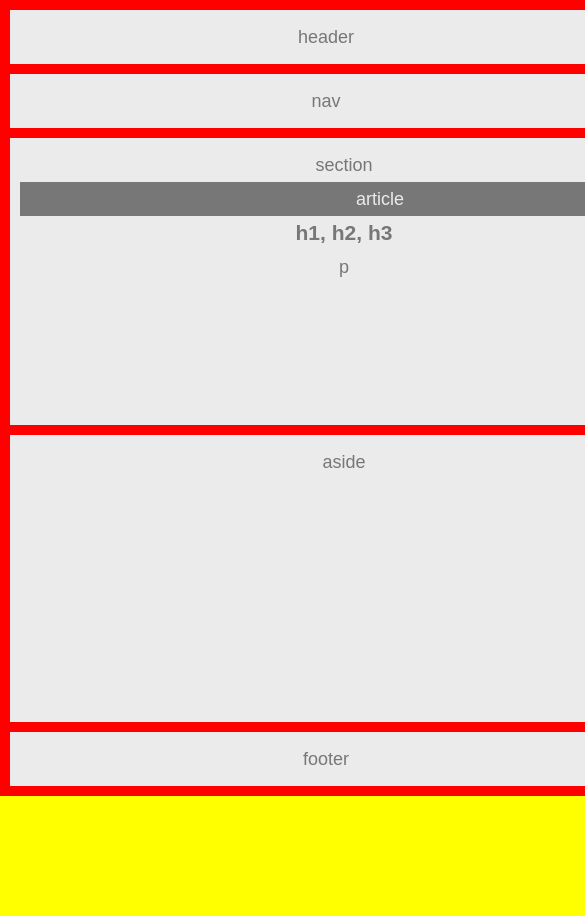
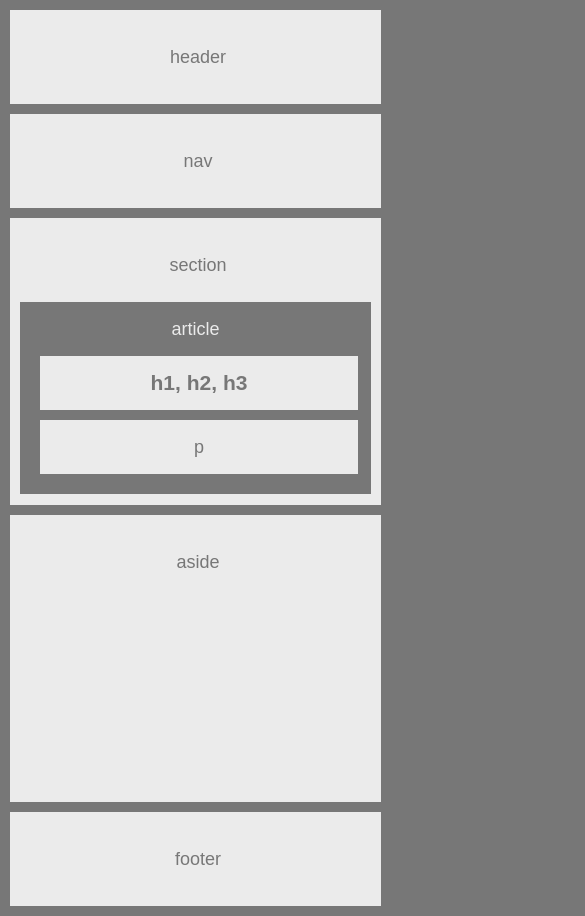
Before and after one commit to dirkcallaway/Responsive-Portfolio, a plain HTML site: page index.html in a window 390 px wide. Shown: the top 916 px of the page, 585 px wide, since content can reach past the window. Before the commit the page ends 844 px from the top, so only its background shows below. Drawn offline with Linux system fonts and the light colour scheme.

Commit message:
Fixed responsiveness

```diff
--- a/style.css
+++ b/style.css
@@ -58,11 +58,48 @@ p {
 
 @media screen and (max-width:980px) {
   body {
-    width: 850px;
+    width: 100%;
   }
   .wrapper{
     overflow: hidden;
   }
+
+  header,
+  nav,
+  section,
+  aside,
+  article,
+  footer {
+    float: none;
+  }
+
+  section,
+  aside,
+  header,
+  footer,
+  nav{
+    clear:both;
+    width:90%;
+  }
+
+  /* h1,
+  h2,
+  h3,
+  p,
+  article {
+    margin: 0;
+    padding: 0;
+  } */
+}
+
+@media screen and (max-width:768px) {
+  body {
+    width: 100%;
+  }
+
+  /* .wrapper{
+    overflow: hidden;
+  } */
 
   header,
   nav,
@@ -73,43 +110,12 @@ p {
   }
 
   section,
-  aside{
-    width:100%;
+  aside,
+  header,
+  footer,
+  nav{
     clear:both;
-  }
-
-  h1,
-  h2,
-  h3,
-  p,
-  article {
-    margin: 0;
-    padding: 0;
-  }
-}
-
-@media screen and (max-width:768px) {
-  .wrapper {
-    width: 720px;
-    background: red;
-  }
-
-  .wrapper{
-    overflow: hidden;
-  }
-
-  header,
-  nav,
-  section,
-  aside,
-  article {
-    float: none;
-  }
-
-  section,
-  aside{
-    width:100%;
-    clear:both;
+    width:90%;
   }
 
 }
@@ -120,13 +126,12 @@ p {
     position: static;
   }
   .wrapper{
-    overflow: hidden;
+    /* overflow: hidden; */
   }
 
   body {
-    width: 600px;
-    background: yellow;
-    overflow: hidden;
+    width: 100%;
+    /* overflow: hidden; */
 
   }
 
@@ -138,8 +143,11 @@ p {
     float: none;
   }
   section,
-  aside{
-    width:100%;
+  aside,
+  header,
+  footer,
+  nav{
     clear:both;
+    width:90%;
   }
 }
```
